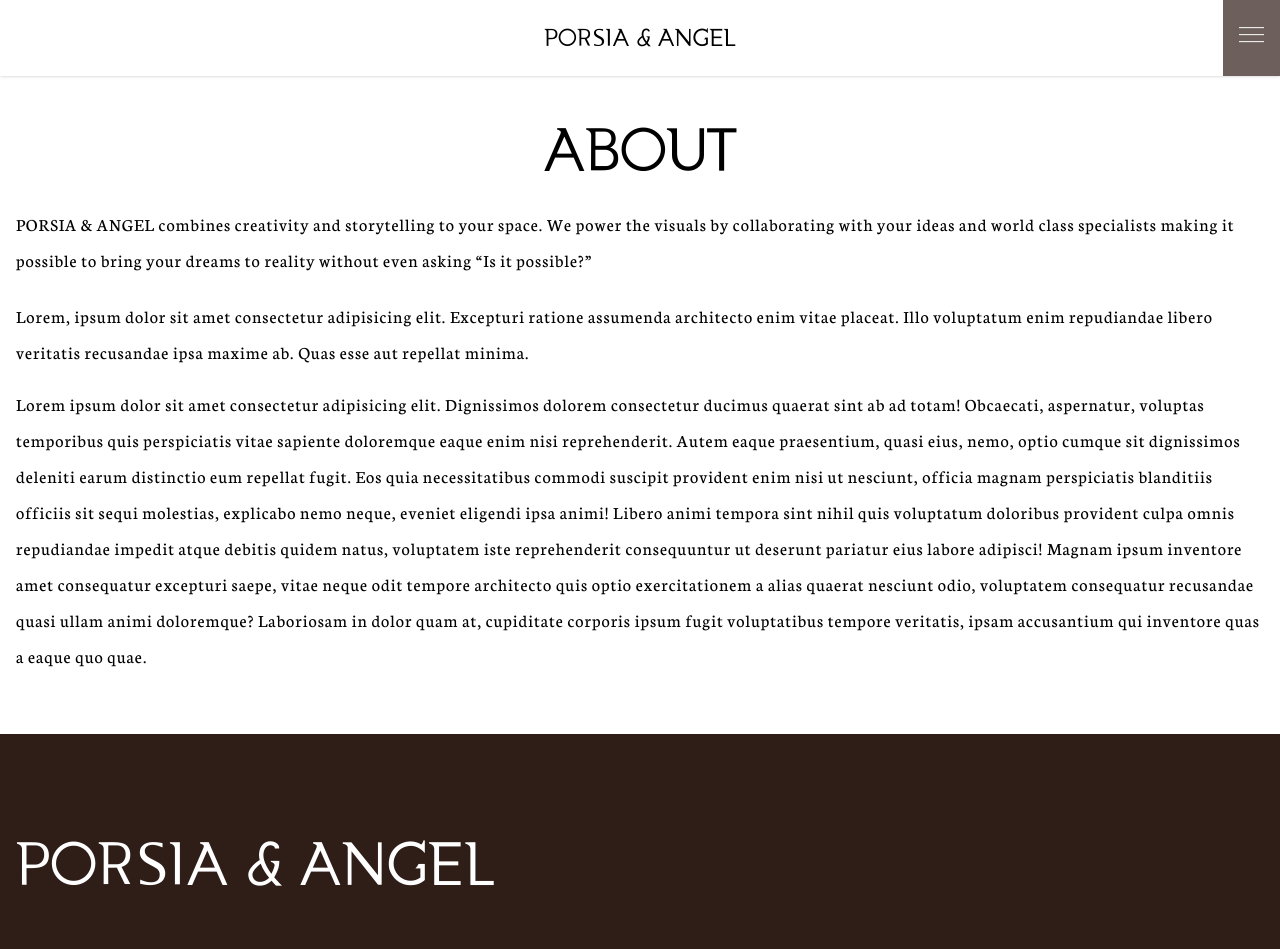
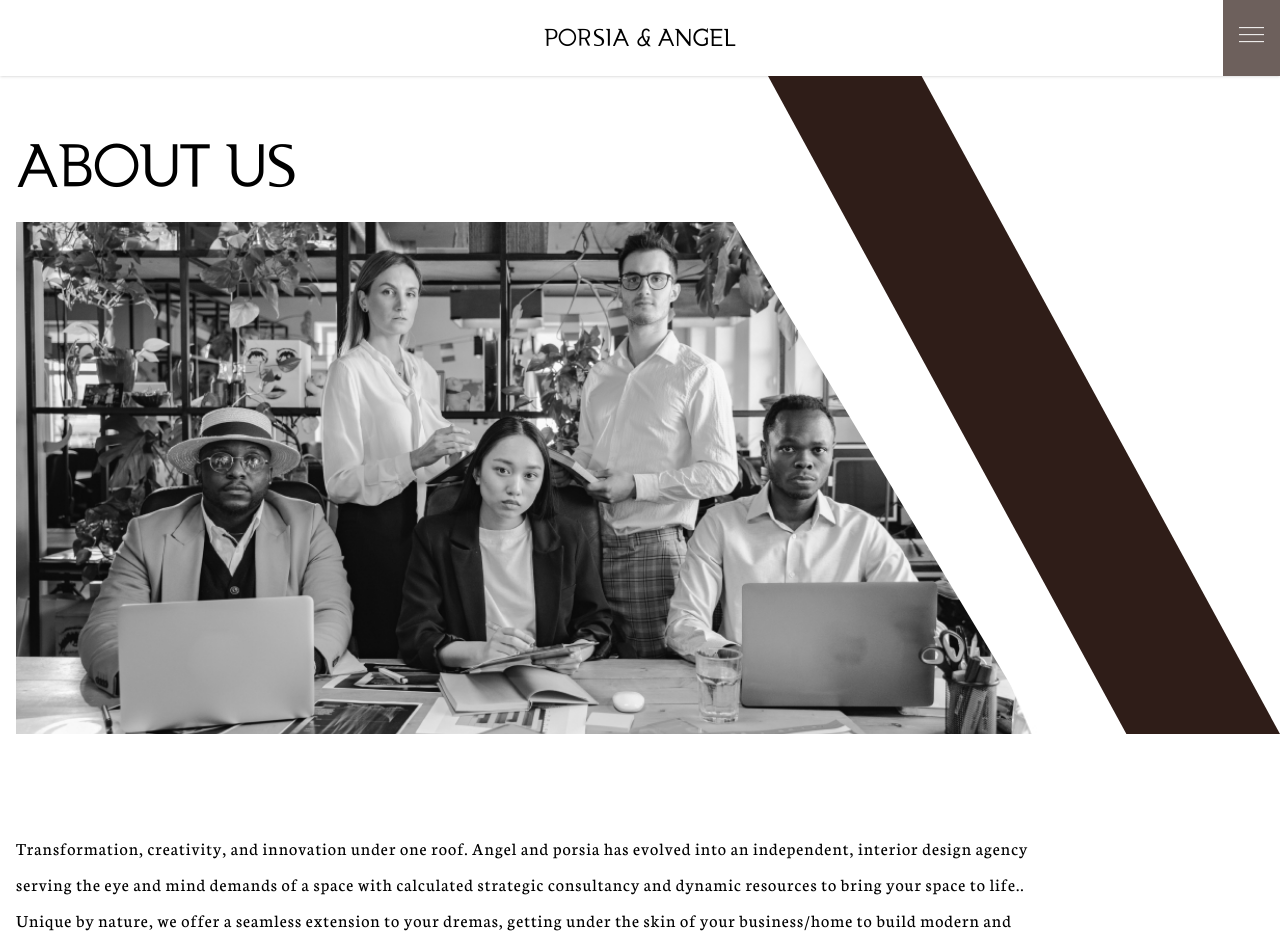
Before and after one commit to veedahv/porsia-angel, a Next.js app: page /about in a window 1280 px wide. Shown: the top 949 px of the page. Built offline with nearby package versions, Linux system fonts and the light colour scheme.

Commit message:
about redo

```diff
--- a/components/home/PortfolioSection.js
+++ b/components/home/PortfolioSection.js
@@ -5,7 +5,7 @@ import styles from '../../styles/Home.module.css';
 
 export default function PortfolioSection() {
     return (
-        <section className="my-20">
+        <section className="my-20 max-w-full overflow-x-hidden">
             <div className="container xl:max-w-screen-xl mx-auto px-4 py-10">
                 <div className="overflow-x-auto md:overflow-x-visible">
                     <div className="columns-2 gap-10 lg:gap-24 min-w-[650px] w-full">
--- a/pages/about.js
+++ b/pages/about.js
@@ -1,48 +1,37 @@
+import styles from '../styles/About.module.css';
 export default function About() {
     return (
-        <div className="py-10">
-            <section className="">
+        <div className="">
+            <section className={styles.hero + " relative pt-14"}>
                 <div className="container xl:max-w-screen-xl mx-auto px-4">
-                    <h1 className="text-5xl md:text-6xl lg:text-7xl text-center font-title">
-                        ABOUT
-                    </h1>
-                </div>
-            </section>
-            <section className="my-5">
-                <div className="container xl:max-w-screen-xl mx-auto px-4">
-                    <div className="w-full">
-                        <p className="text-lg tracking-[1px] leading-loose">
-                            PORSIA & ANGEL combines creativity and storytelling to your space.
-                            We power the visuals by collaborating with your ideas and world class
-                            specialists making it possible to bring your dreams to reality without even asking “Is it possible?”
-                        </p>
+                    <div className="md:max-w-screen-sm lg:max-w-screen-md xl:max-w-screen-lg">
+                        <h1 className="text-5xl md:text-6xl lg:text-7xl font-title pb-5">
+                            ABOUT US
+                        </h1>
+                        <div className={styles.heroImg + " pt-[50%] w-full"}>
+                        </div>
                     </div>
                 </div>
             </section>
             <section className="my-5">
-                <div className="container xl:max-w-screen-xl mx-auto px-4">
+                <div className="container xl:max-w-screen-xl mx-auto px-4 py-5">
                     <div className="w-full">
-                        <p className="text-lg tracking-[1px] leading-loose mb-4">
-                            Lorem, ipsum dolor sit amet consectetur adipisicing elit.
-                            Excepturi ratione assumenda architecto enim vitae placeat.
-                            Illo voluptatum enim repudiandae libero veritatis recusandae ipsa maxime ab.
-                            Quas esse aut repellat minima.
-                        </p>
-                        <p className="text-lg tracking-[1px] leading-loose mb-4">
-                            Lorem ipsum dolor sit amet consectetur adipisicing elit.
-                            Dignissimos dolorem consectetur ducimus quaerat sint ab ad totam!
-                            Obcaecati, aspernatur, voluptas temporibus quis perspiciatis vitae sapiente doloremque eaque enim nisi reprehenderit.
-                            Autem eaque praesentium, quasi eius, nemo, optio cumque sit dignissimos deleniti earum distinctio eum repellat fugit.
-                            Eos quia necessitatibus commodi suscipit provident enim nisi ut nesciunt,
-                            officia magnam perspiciatis blanditiis officiis sit sequi molestias, explicabo nemo neque, eveniet eligendi ipsa animi!
-                            Libero animi tempora sint nihil quis voluptatum doloribus provident culpa omnis repudiandae impedit atque debitis quidem natus,
-                            voluptatem iste reprehenderit consequuntur ut deserunt pariatur eius labore adipisci!
-                            Magnam ipsum inventore amet consequatur excepturi saepe,
-                            vitae neque odit tempore architecto quis optio exercitationem a alias quaerat nesciunt odio,
-                            voluptatem consequatur recusandae quasi ullam animi doloremque?
-                            Laboriosam in dolor quam at, cupiditate corporis ipsum fugit voluptatibus tempore veritatis,
-                            ipsam accusantium qui inventore quas a eaque quo quae.
-                        </p>
+                        <div className="lg:max-w-screen-lg">
+                            <div className="my-14">
+                                <p className="text-lg tracking-[1px] leading-loose">
+                                    Transformation, creativity, and innovation under one roof. Angel and porsia has evolved into an independent, interior design agency serving the eye and mind demands of a space with calculated strategic consultancy and dynamic resources to bring your space to life..
+                                </p>
+                                <p className="text-lg tracking-[1px] leading-loose">
+                                    Unique by nature, we offer a seamless extension to your dremas, getting under the skin of your business/home to build modern and cost-effective space.
+                                </p>
+                            </div>
+                            <p className="text-lg tracking-[1px] leading-loose my-14">
+                                Our mission?
+                            </p>
+                            <p className="text-lg tracking-[1px] leading-loose my-14">
+                                To create every space with maximum satisfaction for our clients. By managing the concept from beginning to end, we can guarantee quality, integrity, and efficiency throughout the process – driven by research and delivered with passion.
+                            </p>
+                        </div>
                     </div>
                 </div>
             </section>
--- /dev/null
+++ b/styles/About.module.css
@@ -0,0 +1,22 @@
+
+.heroImg {
+    background: url('/assets/about-hero-bg.jpg') no-repeat center/cover;
+    clip-path: polygon(0 0, 70% 0, 100% 100%, 0% 100%);
+    z-index: 10;
+}
+
+@media (min-width: 768px) {
+    .hero::before {
+        content: "";
+        position: absolute;
+        right: 0;
+        /* top: -50px; */
+        top: 0px;
+        width: 40%;
+        /* width: 500px; */
+        height: 100%;
+        background: #2F1D18 ;
+        clip-path: polygon(0 0, 30% 0, 100% 100%, 70% 100%);
+        /* z-index: 1; */
+    }
+}
```
Also changed, not shown: public/assets/about-hero-bg.jpg (added).
